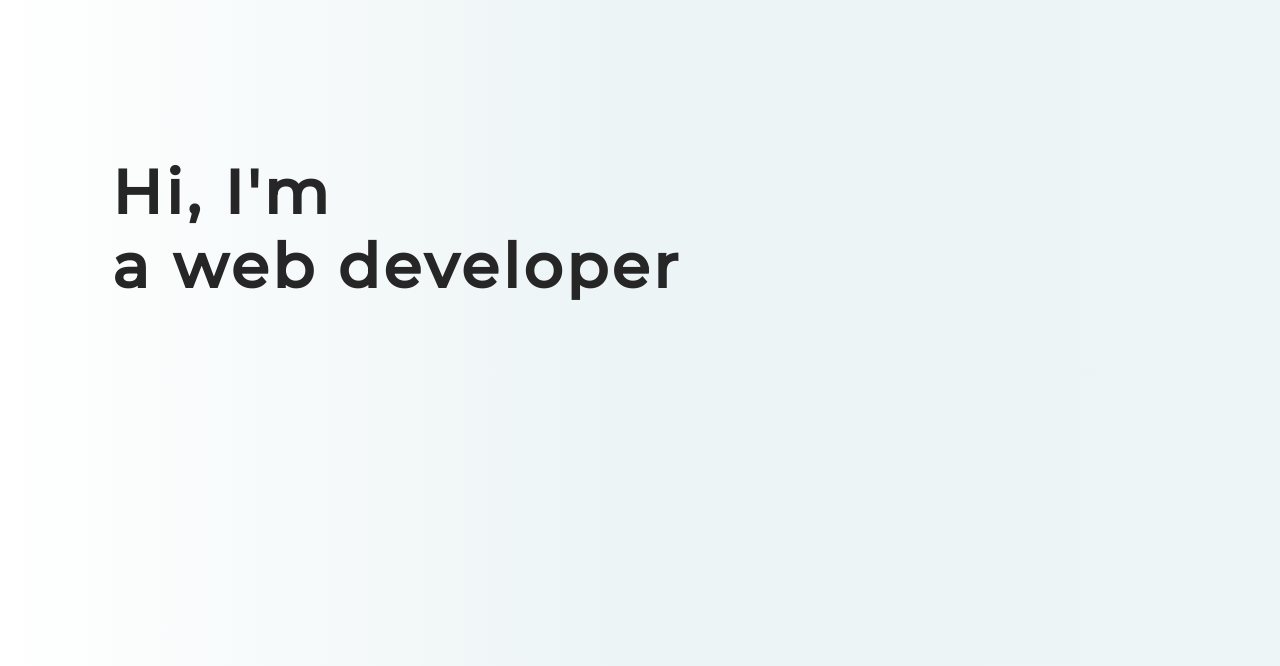
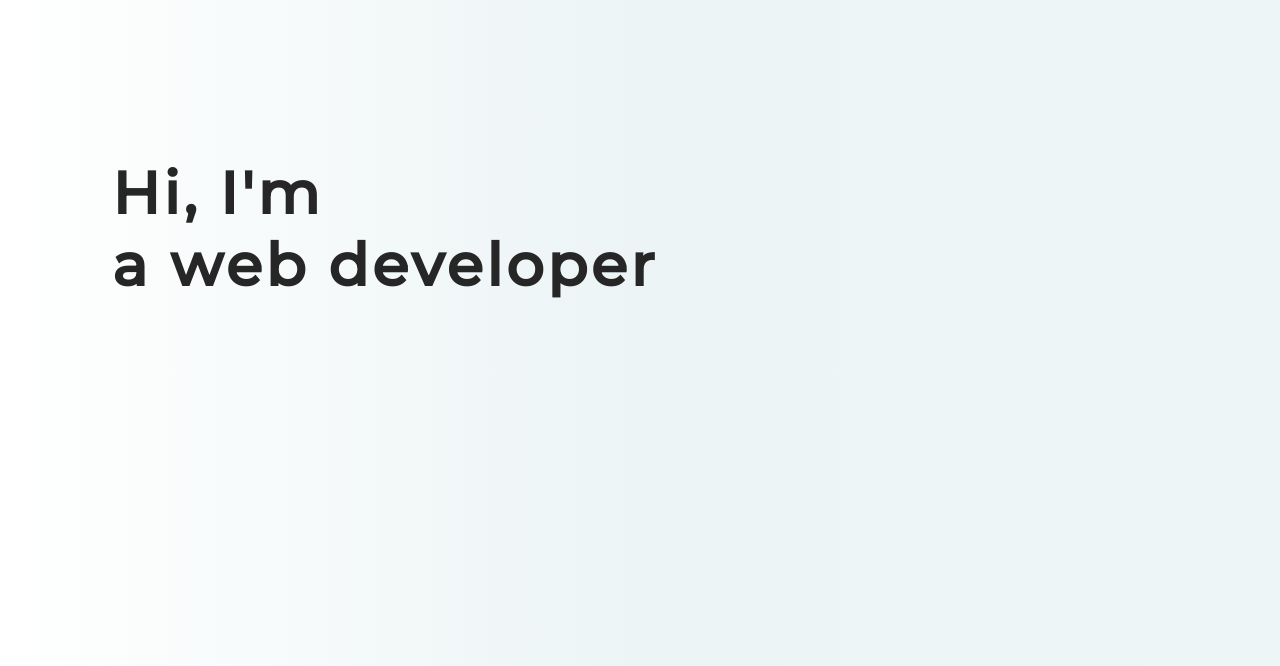
Before and after one commit to Gmacri99/Portfolio, a website: page Index.html in a window 1280 px wide. Shown: the part 134-800 px from the top of the page. Drawn offline with nearby package versions, Linux system fonts and the light colour scheme.

Commit message:
Update Styles.css

```diff
--- a/Styles.css
+++ b/Styles.css
@@ -28,7 +28,7 @@ li{
 }
 
 h1{
-    font-size: clamp(2.5rem, 4.8vw, 5.8rem); ;
+    font-size: clamp(2.5rem, 4.6vw, 5.8rem); ;
 
 }
 
```
